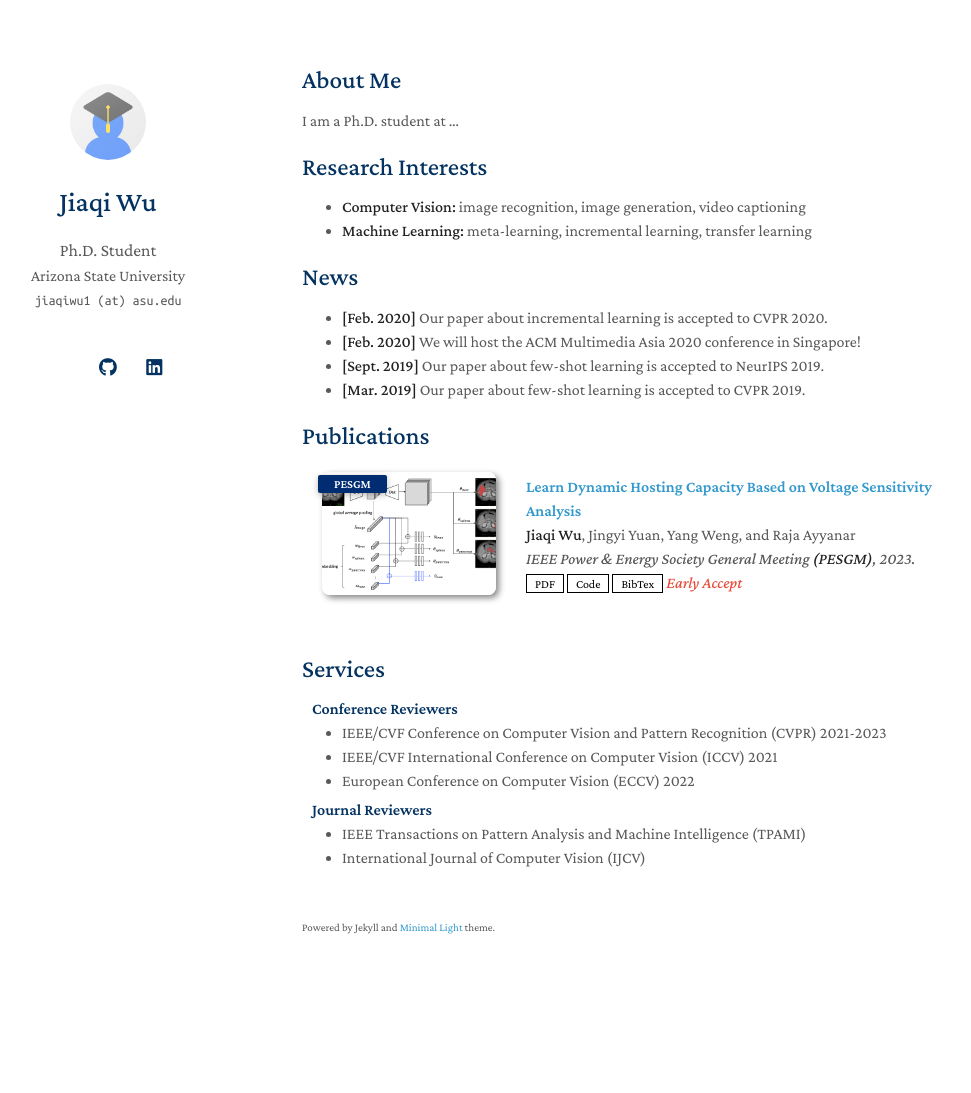
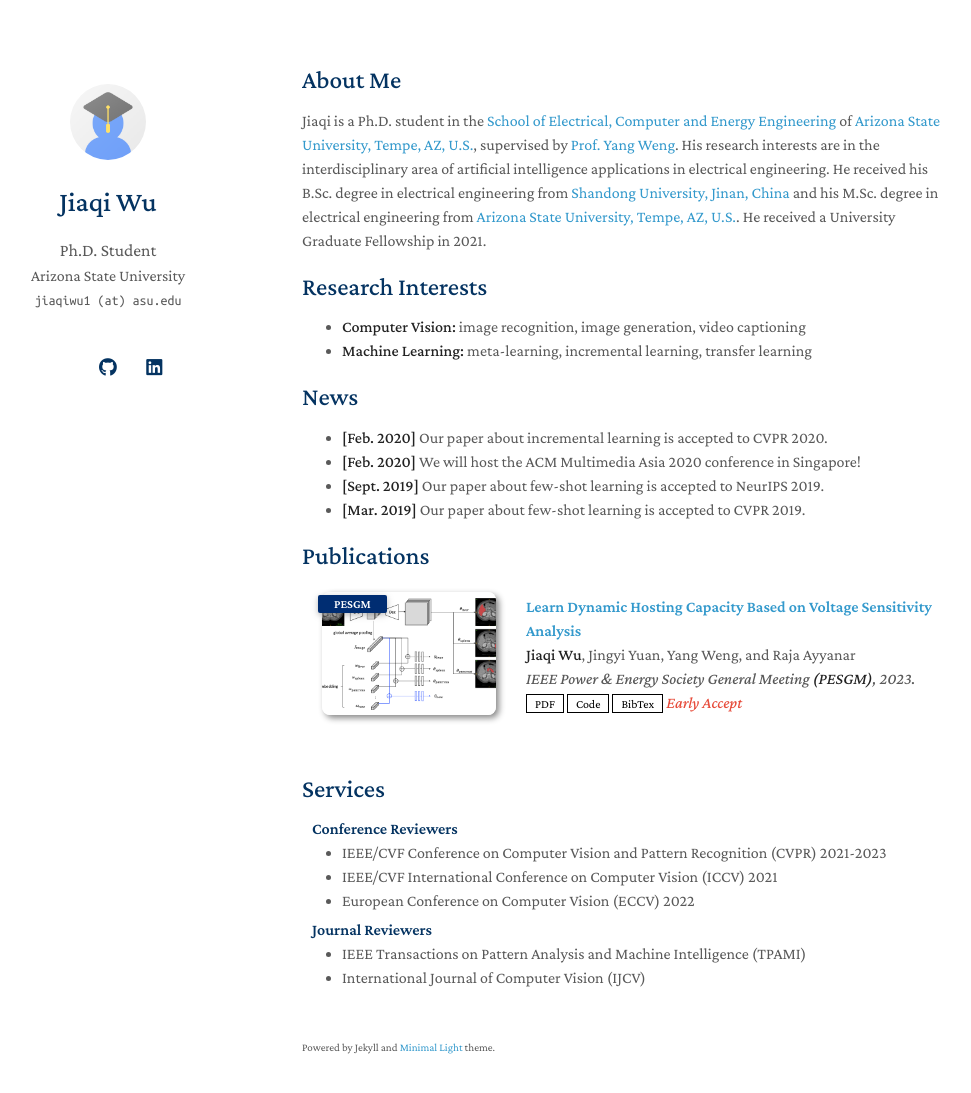
Before and after one commit to jiaqiwu1/jiaqiwu1.github.io, a Jekyll site: the page built from index.md, in a window 1280 px wide and 1128 px high. Shown: the top 1093 px of the window, without its empty margins (168-1139 px from the left). Built offline with Jekyll 4.4.1, drawn with Linux system fonts in a browser that asks for light colours; a style sheet for code colours, icons or effects is not loaded; our own code applies the rules of GitHub Pages for plain Markdown files.

Commit message:
Update index.md

```diff
--- a/index.md
+++ b/index.md
@@ -4,7 +4,7 @@ layout: homepage
 
 ## About Me
 
-I am a Ph.D. student at ...
+Jiaqi is a Ph.D. student in the [School of Electrical, Computer and Energy Engineering](https://ecee.engineering.asu.edu/) of [Arizona State University, Tempe, AZ, U.S.](https://www.asu.edu), supervised by [Prof. Yang Weng](https://www.public.asu.edu/~yweng2/).  His research interests are in the interdisciplinary area of artificial intelligence applications in electrical engineering. He received his B.Sc. degree in electrical engineering from [Shandong University, Jinan, China](https://en.sdu.edu.cn/) and his M.Sc. degree in electrical engineering from [Arizona State University, Tempe, AZ, U.S.](https://www.asu.edu). He received a University Graduate Fellowship in 2021.
 
 ## Research Interests
 
```
